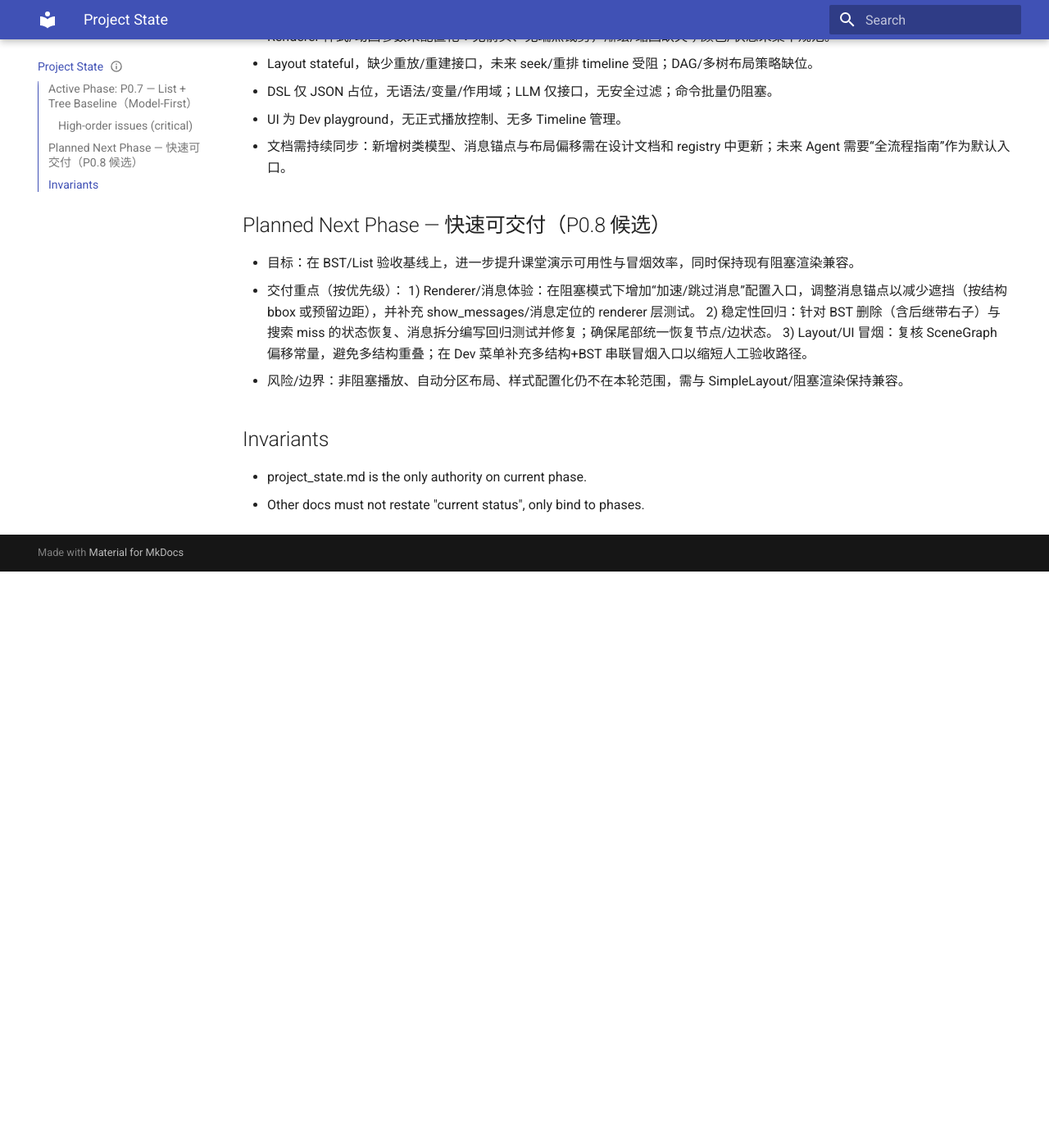
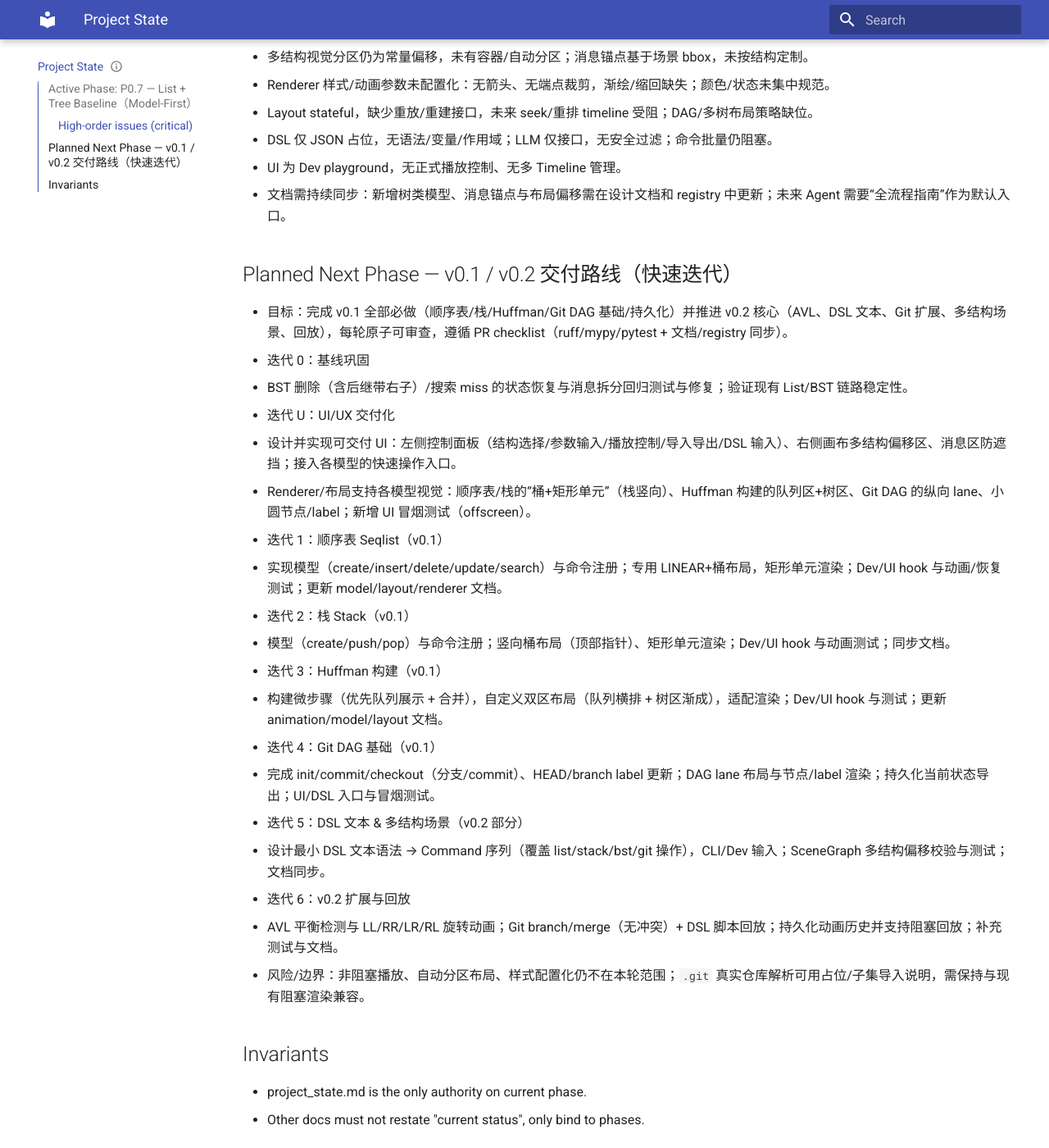
Before and after one commit to elecdot/ds-vis, an MkDocs documentation site: the page built from docs/project_state.md, in a window 1280 px wide and 1400 px high, scrolled down 1107 px. Shown: the whole window at 82% size. Built offline with MkDocs 1.6.1 and Material for MkDocs 9.7.7, drawn with Linux system fonts in a browser that asks for light colours; before the commit the page ends 1804 px from its top, so only the background shows below that; some of the changed text lies outside the part shown.

Commit message:
docs: plan for fast forward update

```diff
--- a/docs/project_state.md
+++ b/docs/project_state.md
@@ -21,6 +21,7 @@ This document captures the active delivery phase, what is complete, current assu
   - 动画仍为同步阻塞插值，未支持 seek/skip/倒播；后继遍历的恢复仍可细化，但不影响拓扑正确性。
   - Layout 分区为占位算法，偏移常量硬编码；消息锚点依赖场景 bbox，未按结构局部优化。
   - Renderer 无箭头/端点裁剪，边渐入渐出为整体插值；状态/颜色未配置化。
+  - Renderer/布局暂缺特定形状与容器：顺序表/栈的“桶+矩形单元”、Huffman 构建过程的双区域（队列+树区）、Git DAG 纵向 lane 布局均未落地。
   - UI 为 Dev playground：单场景，无多 Timeline 管理；BST/DSL 入口为开发者菜单，未做正式用户流程。
   - DSL 仍是 JSON 占位，无变量/语法；LLM 仅接口，无外部调用。
   - Qt 测试依赖 `QT_QPA_PLATFORM=offscreen`；如需自定义 uv 缓存可设 `UV_CACHE_DIR=./tmp/uv-cache`。
@@ -35,13 +36,26 @@ This document captures the active delivery phase, what is complete, current assu
 - UI 为 Dev playground，无正式播放控制、无多 Timeline 管理。
 - 文档需持续同步：新增树类模型、消息锚点与布局偏移需在设计文档和 registry 中更新；未来 Agent 需要“全流程指南”作为默认入口。
 
-## Planned Next Phase — 快速可交付（P0.8 候选）
-- 目标：在 BST/List 验收基线上，进一步提升课堂演示可用性与冒烟效率，同时保持现有阻塞渲染兼容。
-- 交付重点（按优先级）：
-  1) Renderer/消息体验：在阻塞模式下增加“加速/跳过消息”配置入口，调整消息锚点以减少遮挡（按结构 bbox 或预留边距），并补充 show_messages/消息定位的 renderer 层测试。
-  2) 稳定性回归：针对 BST 删除（含后继带右子）与搜索 miss 的状态恢复、消息拆分编写回归测试并修复；确保尾部统一恢复节点/边状态。
-  3) Layout/UI 冒烟：复核 SceneGraph 偏移常量，避免多结构重叠；在 Dev 菜单补充多结构+BST 串联冒烟入口以缩短人工验收路径。
-- 风险/边界：非阻塞播放、自动分区布局、样式配置化仍不在本轮范围，需与 SimpleLayout/阻塞渲染保持兼容。
+## Planned Next Phase — v0.1 / v0.2 交付路线（快速迭代）
+- 目标：完成 v0.1 全部必做（顺序表/栈/Huffman/Git DAG 基础/持久化）并推进 v0.2 核心（AVL、DSL 文本、Git 扩展、多结构场景、回放），每轮原子可审查，遵循 PR checklist（ruff/mypy/pytest + 文档/registry 同步）。
+- 迭代 0：基线巩固
+  - BST 删除（含后继带右子）/搜索 miss 的状态恢复与消息拆分回归测试与修复；验证现有 List/BST 链路稳定性。
+- 迭代 U：UI/UX 交付化
+  - 设计并实现可交付 UI：左侧控制面板（结构选择/参数输入/播放控制/导入导出/DSL 输入）、右侧画布多结构偏移区、消息区防遮挡；接入各模型的快速操作入口。
+  - Renderer/布局支持各模型视觉：顺序表/栈的“桶+矩形单元”（栈竖向）、Huffman 构建的队列区+树区、Git DAG 的纵向 lane、小圆节点/label；新增 UI 冒烟测试（offscreen）。
+- 迭代 1：顺序表 Seqlist（v0.1）
+  - 实现模型（create/insert/delete/update/search）与命令注册；专用 LINEAR+桶布局，矩形单元渲染；Dev/UI hook 与动画/恢复测试；更新 model/layout/renderer 文档。
+- 迭代 2：栈 Stack（v0.1）
+  - 模型（create/push/pop）与命令注册；竖向桶布局（顶部指针）、矩形单元渲染；Dev/UI hook 与动画测试；同步文档。
+- 迭代 3：Huffman 构建（v0.1）
+  - 构建微步骤（优先队列展示 + 合并），自定义双区布局（队列横排 + 树区渐成），适配渲染；Dev/UI hook 与测试；更新 animation/model/layout 文档。
+- 迭代 4：Git DAG 基础（v0.1）
+  - 完成 init/commit/checkout（分支/commit）、HEAD/branch label 更新；DAG lane 布局与节点/label 渲染；持久化当前状态导出；UI/DSL 入口与冒烟测试。
+- 迭代 5：DSL 文本 & 多结构场景（v0.2 部分）
+  - 设计最小 DSL 文本语法 → Command 序列（覆盖 list/stack/bst/git 操作），CLI/Dev 输入；SceneGraph 多结构偏移校验与测试；文档同步。
+- 迭代 6：v0.2 扩展与回放
+  - AVL 平衡检测与 LL/RR/LR/RL 旋转动画；Git branch/merge（无冲突）+ DSL 脚本回放；持久化动画历史并支持阻塞回放；补充测试与文档。
+- 风险/边界：非阻塞播放、自动分区布局、样式配置化仍不在本轮范围；`.git` 真实仓库解析可用占位/子集导入说明，需保持与现有阻塞渲染兼容。
 
 ## Invariants
 - project_state.md is the only authority on current phase.
```
Also changed, not shown: other parts of docs/project_state.md (+1 -1 lines), docs/index.md (+1 -1 lines).
